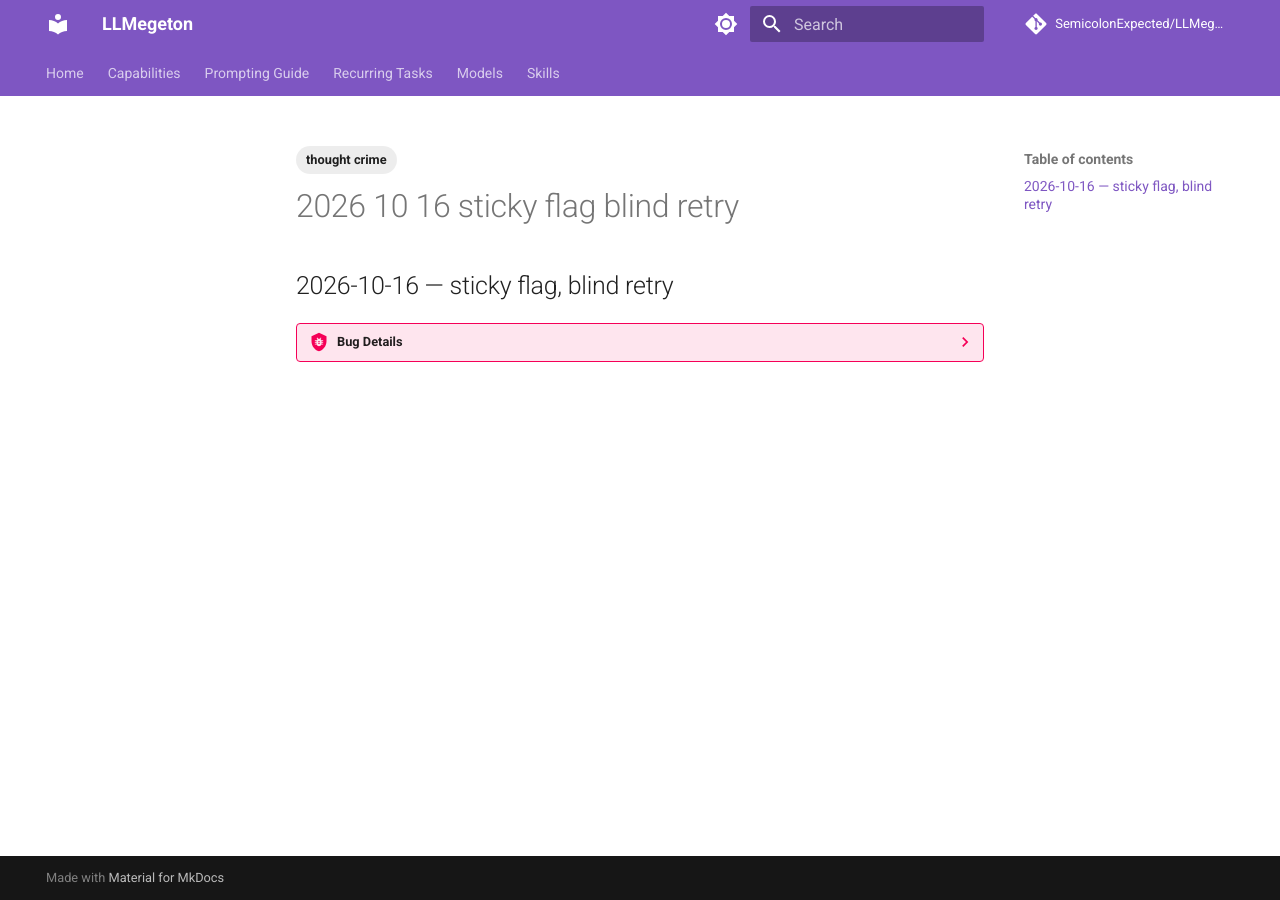
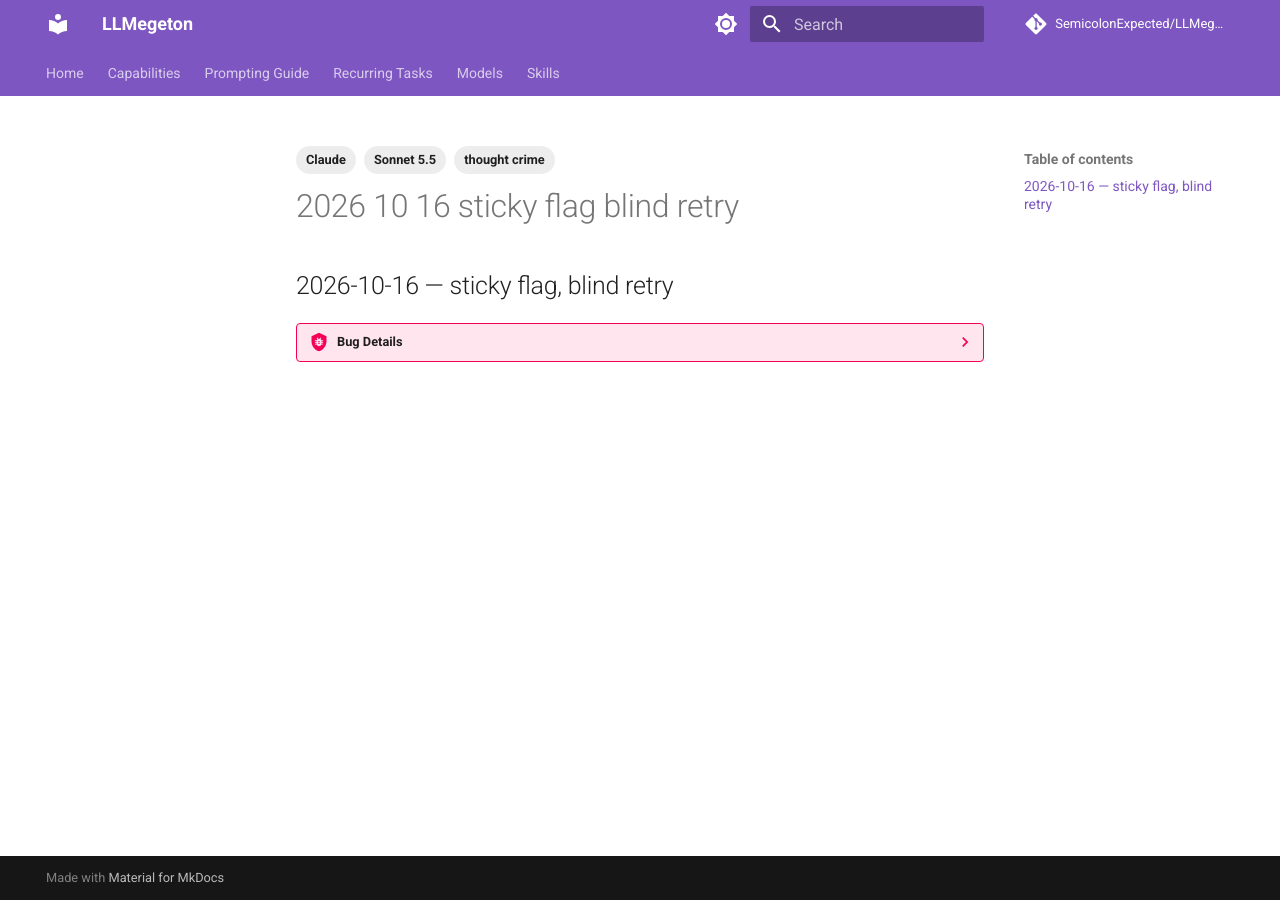
Before and after one commit to SemicolonExpected/LLMegeton, an MkDocs documentation site: the page built from docs/models/claude/bug-zoo/entries/2026-10-16-sticky-flag-blind-retry.md, in a window 1280 px wide. Built offline with MkDocs 1.6.1 and Material for MkDocs 9.7.7, drawn with Linux system fonts in a browser that asks for light colours; comment, search, counter and statistics services are not loaded.

Commit message:
Update 2026-10-16-sticky-flag-blind-retry.md

```diff
--- a/docs/models/claude/bug-zoo/entries/2026-10-16-sticky-flag-blind-retry.md
+++ b/docs/models/claude/bug-zoo/entries/2026-10-16-sticky-flag-blind-retry.md
@@ -1,6 +1,8 @@
 ---
 tags:
   - thought crime
+  - Claude
+  - Sonnet 5.5
 ---
 
 <!-- start -->
```
